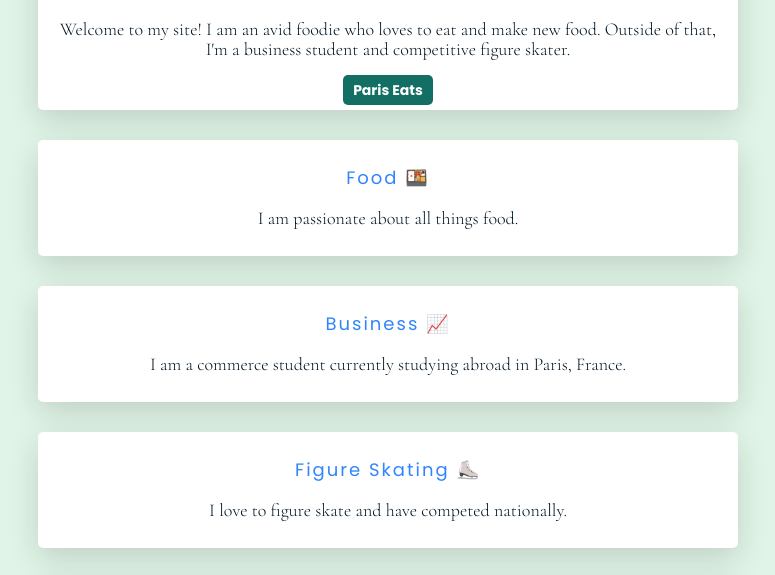
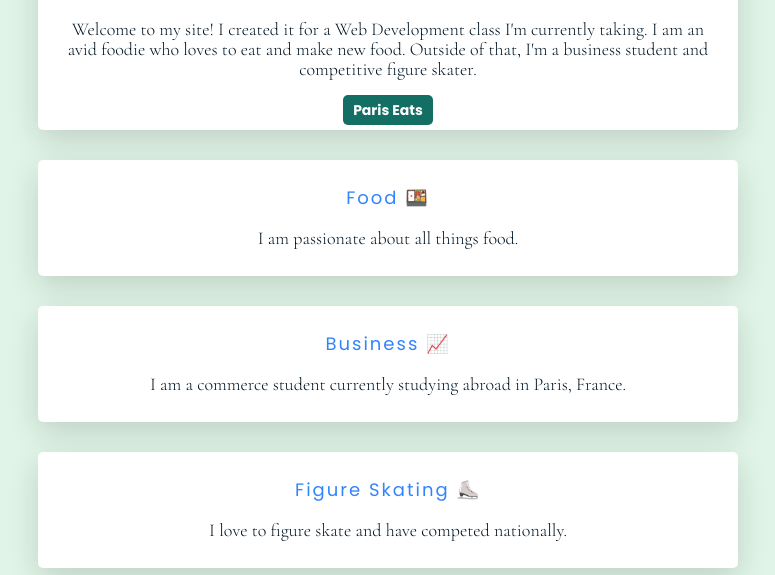
Before and after one commit to jaxel-ye/my-profile, a plain HTML site: page index.html in a window 1280 px wide. Shown: the part 201-776 px from the top of the page, without its empty margins (252-1027 px from the left). Drawn offline with nearby package versions, Linux system fonts and the light colour scheme.

Commit message:
Update index.html

```diff
--- a/index.html
+++ b/index.html
@@ -21,7 +21,7 @@
 				<h1>Hello, I'm Juliana!</h1>
 				<img src="images/profile.JPG" class="img-circle" width="100px" alt="Juliana Ye">
 				<p>
-					Welcome to my site! I am an avid foodie who loves to eat and make new food. Outside of that, I'm a business student and competitive figure skater.
+					Welcome to my site! I created it for a Web Development class I'm currently taking. I am an avid foodie who loves to eat and make new food. Outside of that, I'm a business student and competitive figure skater.
 				</p>
 				<a href="https://docs.google.com/spreadsheets/d/1Lm35OYFXRF539jks8FqBsSLzrrSi78B2QSsCZ_FDh8Q/edit?usp=sharing" target="_blank" class="btn-green"> Paris Eats</a>
 			</div>
```
